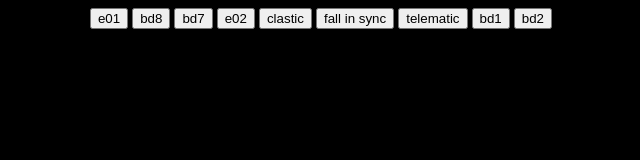
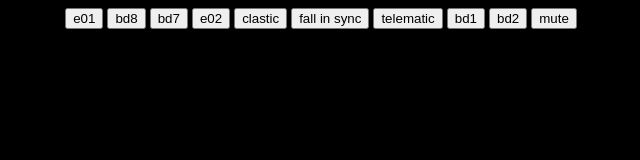
Before and after one commit to vigliensoni/clastic-music-app, a plain HTML site: page index.html in a window 1280 px wide. Shown: the whole page, without its empty margins (319-959 px from the left). Drawn offline with Linux system fonts and the light colour scheme; animation ran at ten frames a second.

Commit message:
Add: Implement mute button.

```diff
--- a/index.html
+++ b/index.html
@@ -18,6 +18,7 @@
         <button onclick="but7()" id="but7">telematic</button>
         <button onclick="but8()" id="but8">bd1</button>
         <button onclick="but9()" id="but9">bd2</button>
+        <button onclick="mute()" id="mute">mute</button>
       </div>
     </center>
     <script src='./hydra-synth.js'></script>
--- a/patch.js
+++ b/patch.js
@@ -8,6 +8,23 @@ video.autoplay = true
 video.crossOrigin = "anonymous"
 video.loop = true
 video.muted = false
+
+// Video muting
+let muted = false
+
+function mute(){
+  if ( muted == false ) {
+    console.log('I will mute it')
+    muted = true
+    video.muted = muted
+  }
+  else {
+    console.log('I will unmute it')
+    muted = false
+    video.muted = muted
+  }
+}
+
 
 // Audio
 const context = new ( AudioContext || webkitAudioContext )();
```
